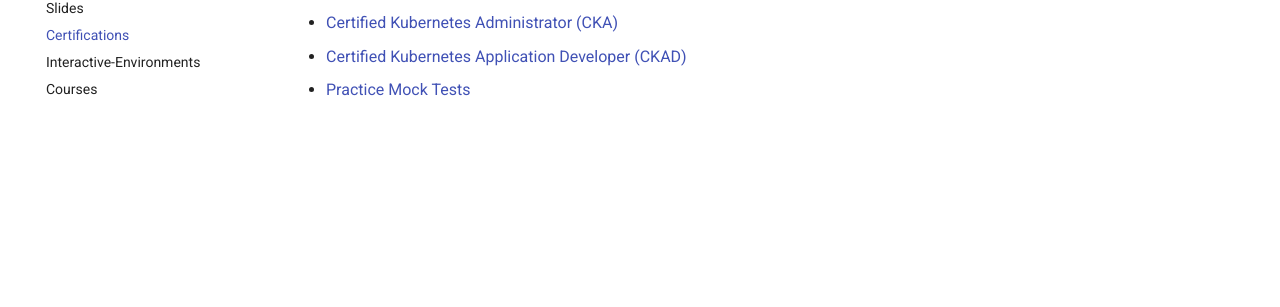
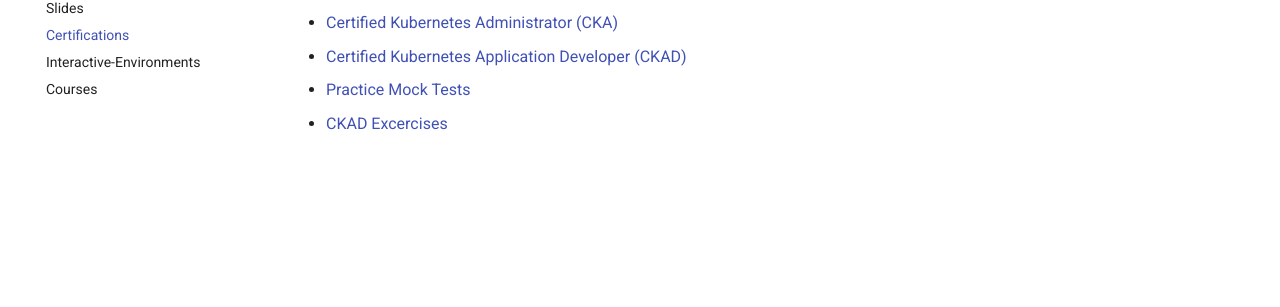
Before and after one commit to topstar920707/awesome-kubernetes, an MkDocs documentation site: the page built from docs/learning-resources/certifications.md, in a window 1280 px wide. Shown: the part 259-566 px from the top of the page. Built offline with MkDocs 1.6.1 and Material for MkDocs 9.7.7, drawn with Linux system fonts in a browser that asks for light colours; comment, search, counter and statistics services are not loaded.

Commit message:
add CKAD excercises

```diff
--- a/docs/learning-resources/certifications.md
+++ b/docs/learning-resources/certifications.md
@@ -6,3 +6,4 @@ Certifications
 * [Certified Kubernetes Administrator (CKA)](https://www.cncf.io/certification/cka/)
 * [Certified Kubernetes Application Developer (CKAD)](https://www.cncf.io/certification/ckad/)
 * [Practice Mock Tests](https://github.com/ShubhamTatvamasi/kubernetes-practice-tests)
+* [CKAD Excercises](https://github.com/dgkanatsios/CKAD-exercises)
```
